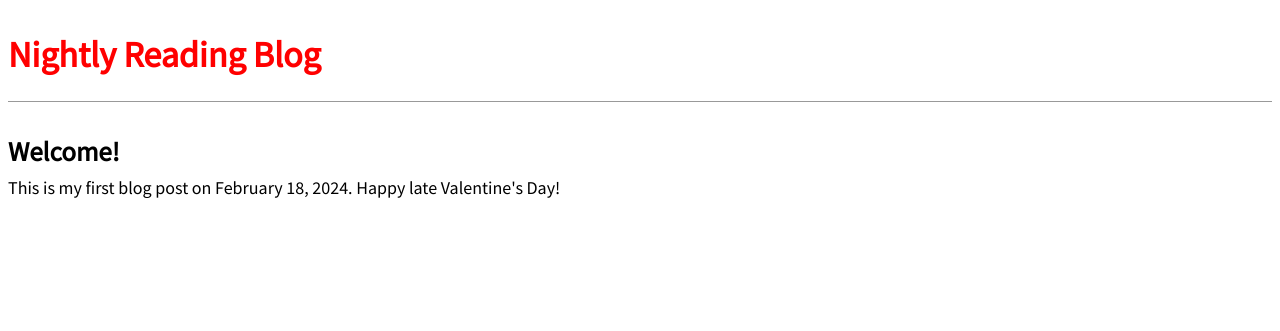
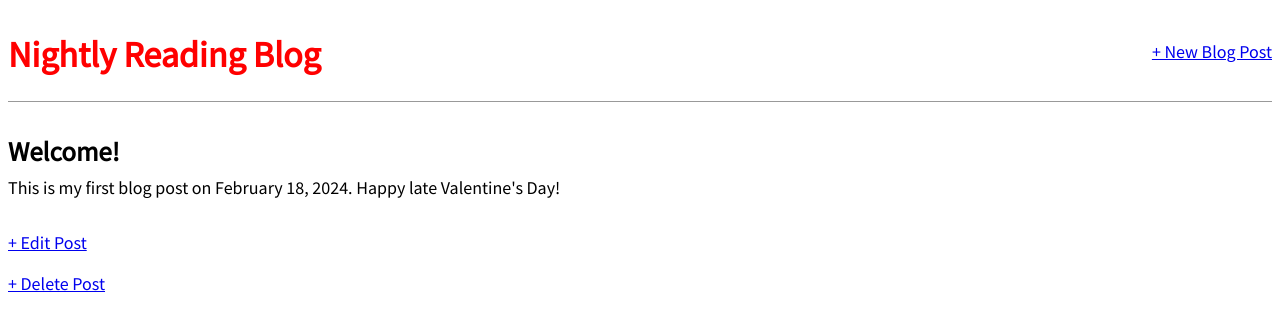
Before and after one commit to JeromeMagpantay/Nightly-Reading-Blog-App, a Django app: page /post/1/ in a window 1280 px wide. Shown: the top 331 px of the page. Run offline with Django 5.2, Linux system fonts and the light colour scheme; data comes from the database, SQL or seed files in the repository; both versions use the stored data as it was after the commit.

Commit message:
added crud functionality

```diff
--- a/blog/models.py
+++ b/blog/models.py
@@ -1,4 +1,5 @@
 from django.db import models
+from django.urls import reverse
 
 # A post has a title, author, and body.
 
@@ -9,3 +10,6 @@ class Post(models.Model):
 
     def __str__(self) -> str:
         return self.title
+
+    def get_absolute_url(self):
+        return reverse('post_details', args=[str(self.id)])
--- a/blog/urls.py
+++ b/blog/urls.py
@@ -1,6 +1,9 @@
 from django.urls import path
 from . import views
 urlpatterns = [
+    path('post/new/', views.BlogCreateView.as_view(), name='post_new'),
     path('post/<int:pk>/', views.BlogDetailView.as_view(), name='post_details'),
     path('', views.BlogListView.as_view(), name='home'),
+    path('post/<int:pk>/edit/', views.BlogUpdateView.as_view(), name='post_edit'),
+    path('post/<int:pk>/delete/', views.BlogDeleteView.as_view(), name='post_delete'),
 ]
--- a/blog/views.py
+++ b/blog/views.py
@@ -1,6 +1,7 @@
 from django.shortcuts import render
 from .models import Post
-from django.views.generic import DetailView, ListView
+from django.urls import reverse_lazy
+from django.views.generic import CreateView, DetailView, DeleteView, ListView, UpdateView
 
 
 # Shows a specific blog post.
@@ -12,3 +13,18 @@ class BlogDetailView(DetailView):
 class BlogListView(ListView):
     model = Post
     template_name = 'home.html'
+
+class BlogCreateView(CreateView):
+    model = Post
+    template_name = 'post_new.html'
+    fields = ['title', 'author', 'body']
+
+class BlogDeleteView(DeleteView):
+    model = Post
+    template_name = 'post_delete.html'
+    success_url = reverse_lazy('home')
+
+class BlogUpdateView(UpdateView):
+    model = Post
+    template_name = 'post_edit.html'
+    fields = ['title', 'body']
--- a/templates/base.html
+++ b/templates/base.html
@@ -7,7 +7,12 @@
     </head>
     <body>
         <header>
-            <h1><a href="{% url 'home' %}">Nightly Reading Blog</a></h1>
+            <div class="nav-left">
+                <h1><a href="{% url 'home' %}">Nightly Reading Blog</a></h1>
+            </div>
+            <div class="nav-right">
+                <a href="{% url 'post_new' %}">+ New Blog Post</a>
+            </div>
         </header>
         <div>
             {% block content %}
--- a/templates/post_details.html
+++ b/templates/post_details.html
@@ -5,4 +5,6 @@
         <h2>{{ post.title }}</h2>
         <p>{{ post.body }}</p>
     </div>
+    <p><a href="{% url 'post_edit' post.pk %}">+ Edit Post</a></p>
+    <p><a href="{% url 'post_delete' post.pk %}">+ Delete Post</a></p>
 {% endblock content %}
```
Also changed, not shown: blog/tests.py (+25 -0 lines), templates/post_delete.html (added, +10 -0 lines), templates/post_edit.html (added, +9 -0 lines), templates/post_new.html (added, +10 -0 lines), db.sqlite3.
